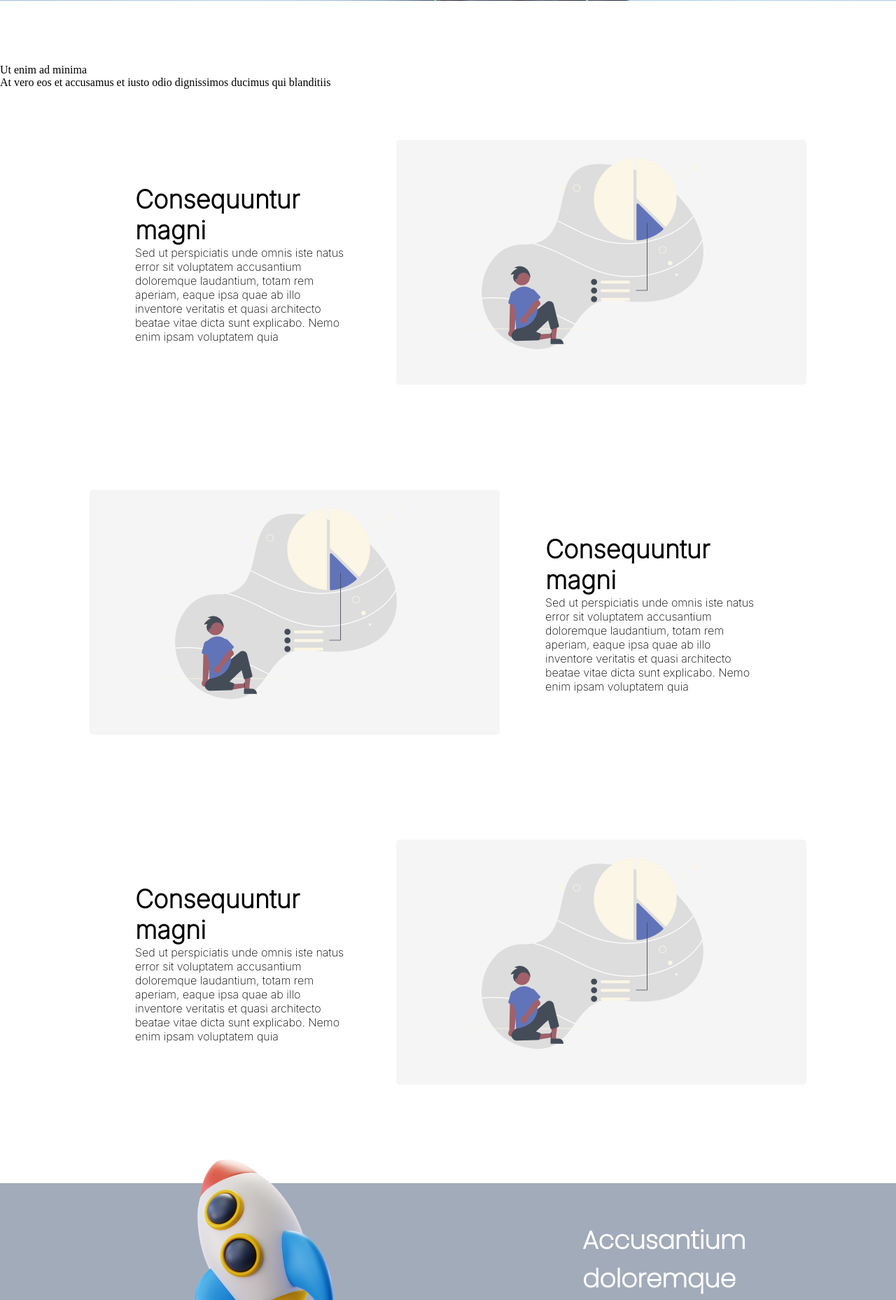
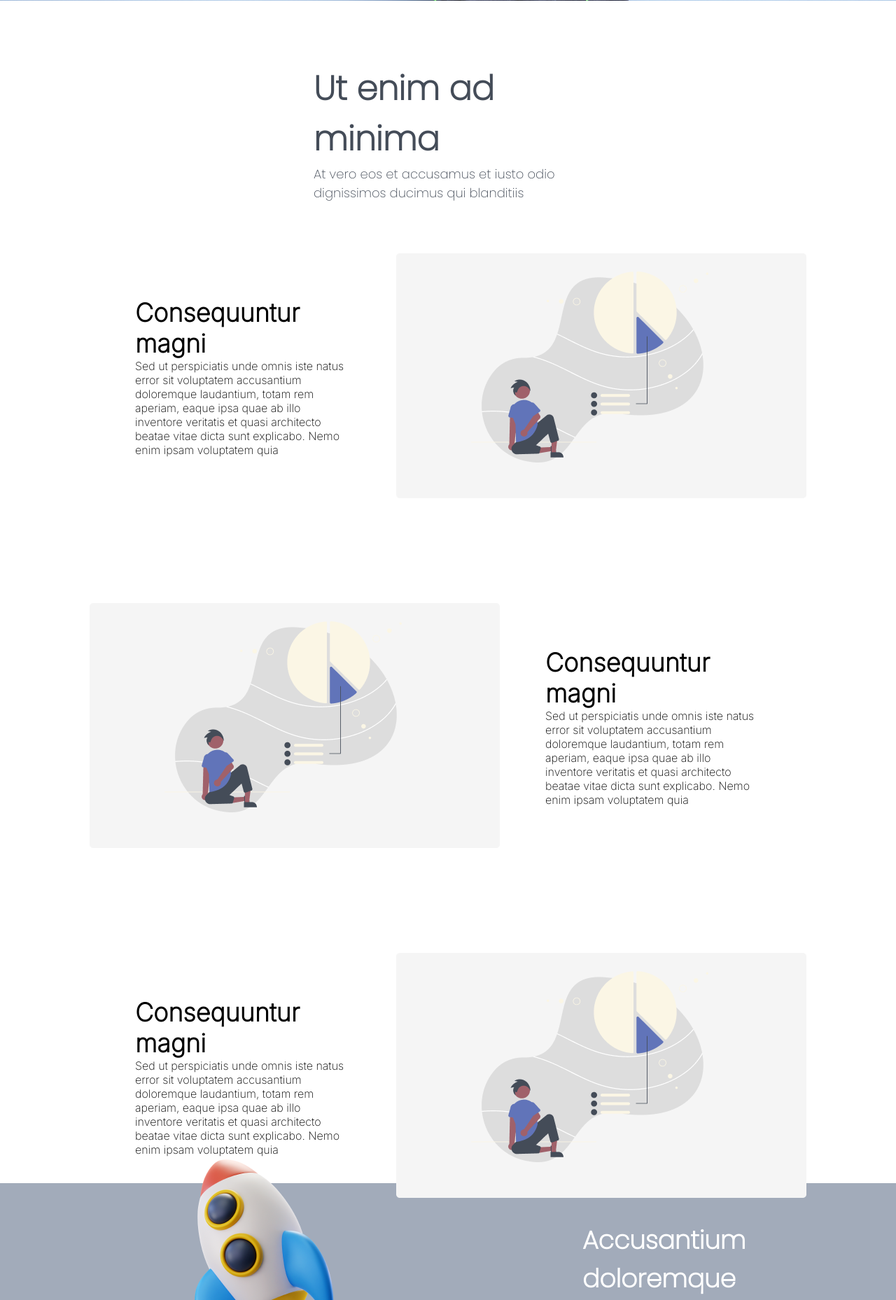
Before and after one commit to Swayamsvk/sur-sparrow-task, a PHP site: page / in a window 1280 px wide. Shown: the part 3271-5129 px from the top of the page at 70% size. Run offline with PHP 8.4, Linux system fonts and the light colour scheme.

Commit message:
modifies

```diff
--- a/css/style.css
+++ b/css/style.css
@@ -184,7 +184,7 @@
   left: -36px;
 }
 
-.secondSection .box-sub-one {
+.box-sub-common-global {
   display: flex;
   flex-direction: column;
   justify-content: center;
@@ -194,17 +194,17 @@
   margin: auto;
 }
 
-.secondSection .box-sub-one .text-big {
+.text-big-common-global {
   font-size: 48px;
   font-weight: 700;
   font-family: "Poppins", sans-serif;
 }
 
-.secondSection .box-sub-one .text-color {
+.text-color-common-global {
   color: #444c58;
 }
 
-.secondSection .box-sub-one .text-small {
+.text-small-common-global {
   font-size: 18px;
   font-weight: 300;
   font-family: "Poppins", sans-serif;
@@ -400,7 +400,7 @@
   height: 200vh;
 }
 
-.box-sub-sec-five-one {
+.box-sub-five-common {
   height: 500px;
   display: flex;
   align-items: center;
@@ -409,17 +409,17 @@
   margin: auto;
 }
 
-.paras-sub-sec-five-one {
+.paras-sub-five-common {
   padding: 0px 65px;
 }
 
-.text-big-sub-sec-five-one {
+.text-big-sub-five-common {
   font-size: 36px;
   font-weight: 700;
   font-family: "Inter", sans-serif;
 }
 
-.text-small-sub-sec-five-one {
+.text-small-sub-five-common {
   font-size: 16px;
   font-weight: 300;
   font-family: "Inter", sans-serif;
--- a/index.html
+++ b/index.html
@@ -86,39 +86,39 @@
         </div>
       </div>
     </div>
-    <div class="box-sub-one">
-      <p class="text-big text-color">Ut enim ad minima</p>
-      <p class="text-small text-color">At vero eos et accusamus et iusto odio dignissimos
+    <div class="box-sub-common-global">
+      <p class="text-big-common-global text-color-common-global">Ut enim ad minima</p>
+      <p class="text-small-common-global text-color-common-global">At vero eos et accusamus et iusto odio dignissimos
         ducimus qui blanditiis</p>
     </div>
     <div class="box-sub-two">
       <div class="firstHalf">
-        <p class="text-big-commonHalf text-color-commonHalf">dolores eos qui ratione</p>
-        <p class="text-small-commonHalf text-color-commonHalf">Sed ut perspiciatis unde omnis iste natus error
+        <p class="text-big-sub-two-common text-color-sub-two-common">dolores eos qui ratione</p>
+        <p class="text-small-sub-two-common text-color-sub-two-common">Sed ut perspiciatis unde omnis iste natus error
           sit voluptatem</p>
       </div>
-      <div class="divc-commonHalf">
-        <span class="divider-commonHalf"></span>
+      <div class="divc-sub-two-common">
+        <span class="divider-sub-two-common"></span>
       </div>
 
       <div class="secondHalf">
-        <p class="text-big-commonHalf text-color-commonHalf">dolores eos qui ratione</p>
-        <p class="text-small-commonHalf text-color-commonHalf">Sed ut perspiciatis unde omnis iste natus error
+        <p class="text-big-sub-two-common text-color-sub-two-common">dolores eos qui ratione</p>
+        <p class="text-small-sub-two-common text-color-sub-two-common">Sed ut perspiciatis unde omnis iste natus error
           sit voluptatem</p>
       </div>
-      <div class="divc-commonHalf">
-        <span class="divider-commonHalf"></span>
+      <div class="divc-sub-two-common">
+        <span class="divider-sub-two-common"></span>
       </div>
       <div class="thirdHalf">
-        <p class="text-big-commonHalf text-color-commonHalf">dolores eos qui ratione</p>
-        <p class="text-small-commonHalf text-color-commonHalf">Sed ut perspiciatis unde omnis iste natus error
+        <p class="text-big-sub-two-common text-color-sub-two-common">dolores eos qui ratione</p>
+        <p class="text-small-sub-two-common text-color-sub-two-common">Sed ut perspiciatis unde omnis iste natus error
           sit voluptatem</p>
       </div>
     </div>
   </section>
   <section class="thirdSection">
-    <div class="box-main-sec-three">
-      <div class="firstHalf-sec-three">
+    <div class="box-main">
+      <div class="firstHalf">
         <div class="photoRow">
           <div class="photoColumn">
             <div class="photoCard1 photoCardImage1"></div>
@@ -143,15 +143,15 @@
   <section class="fourthSection">
   </section>
   <section class="fifthSection">
-    <div class="box-sub-sec-two-one" style="margin-top: 7%;">
-      <p class="text-big-sub-sec-two-one text-color-sub-sec-two-one">Ut enim ad minima</p>
-      <p class="text-small-sub-sec text-color-sub-sec-two-one">At vero eos et accusamus et iusto odio dignissimos
+    <div class="box-sub-common-global" style="margin-top: 7%;">
+      <p class="text-big-common-global text-color-common-global">Ut enim ad minima</p>
+      <p class="text-small-common-global text-color-common-global">At vero eos et accusamus et iusto odio dignissimos
         ducimus qui blanditiis</p>
     </div>
-    <div class="box-sub-sec-five-one">
-      <div class="paras-sub-sec-five-one">
-        <p class="text-big-sub-sec-five-one text-color-sub-sec-two-one">Consequuntur magni</p>
-        <p class="text-small-sub-sec-five-one text-color-sub-sec-two-one">Sed ut perspiciatis unde omnis iste natus
+    <div class="box-sub-five-common">
+      <div class="paras-sub-five-common">
+        <p class="text-big-sub-five-common text-color-sub-five-common">Consequuntur magni</p>
+        <p class="text-small-sub-five-common text-color-sub-five-common">Sed ut perspiciatis unde omnis iste natus
           error sit voluptatem accusantium doloremque laudantium, totam rem aperiam, eaque ipsa quae ab illo inventore
           veritatis et quasi architecto beatae vitae dicta sunt explicabo. Nemo enim ipsam voluptatem quia</p>
       </div>
@@ -162,22 +162,22 @@
       </div>
     </div>
 
-    <div class="box-sub-sec-five-one">
+    <div class="box-sub-five-common">
 
       <div>
         <img src="img/Common.png" alt="Common image">
       </div>
-      <div class="paras-sub-sec-five-one">
-        <p class="text-big-sub-sec-five-one text-color-sub-sec-two-one">Consequuntur magni</p>
-        <p class="text-small-sub-sec-five-one text-color-sub-sec-two-one">Sed ut perspiciatis unde omnis iste natus
+      <div class="paras-sub-five-common">
+        <p class="text-big-sub-five-common text-color-sub-five-common">Consequuntur magni</p>
+        <p class="text-small-sub-five-common text-color-sub-five-common">Sed ut perspiciatis unde omnis iste natus
           error sit voluptatem accusantium doloremque laudantium, totam rem aperiam, eaque ipsa quae ab illo inventore
           veritatis et quasi architecto beatae vitae dicta sunt explicabo. Nemo enim ipsam voluptatem quia</p>
       </div>
     </div>
-    <div class="box-sub-sec-five-one">
-      <div class="paras-sub-sec-five-one">
-        <p class="text-big-sub-sec-five-one text-color-sub-sec-two-one">Consequuntur magni</p>
-        <p class="text-small-sub-sec-five-one text-color-sub-sec-two-one">Sed ut perspiciatis unde omnis iste natus
+    <div class="box-sub-five-common">
+      <div class="paras-sub-five-common">
+        <p class="text-big-sub-five-common text-color-sub-five-common">Consequuntur magni</p>
+        <p class="text-small-sub-five-common text-color-sub-five-common">Sed ut perspiciatis unde omnis iste natus
           error sit voluptatem accusantium doloremque laudantium, totam rem aperiam, eaque ipsa quae ab illo inventore
           veritatis et quasi architecto beatae vitae dicta sunt explicabo. Nemo enim ipsam voluptatem quia</p>
       </div>
```
Also changed, not shown: other parts of css/style.css (+18 -18 lines), other parts of index.html (+11 -11 lines).
